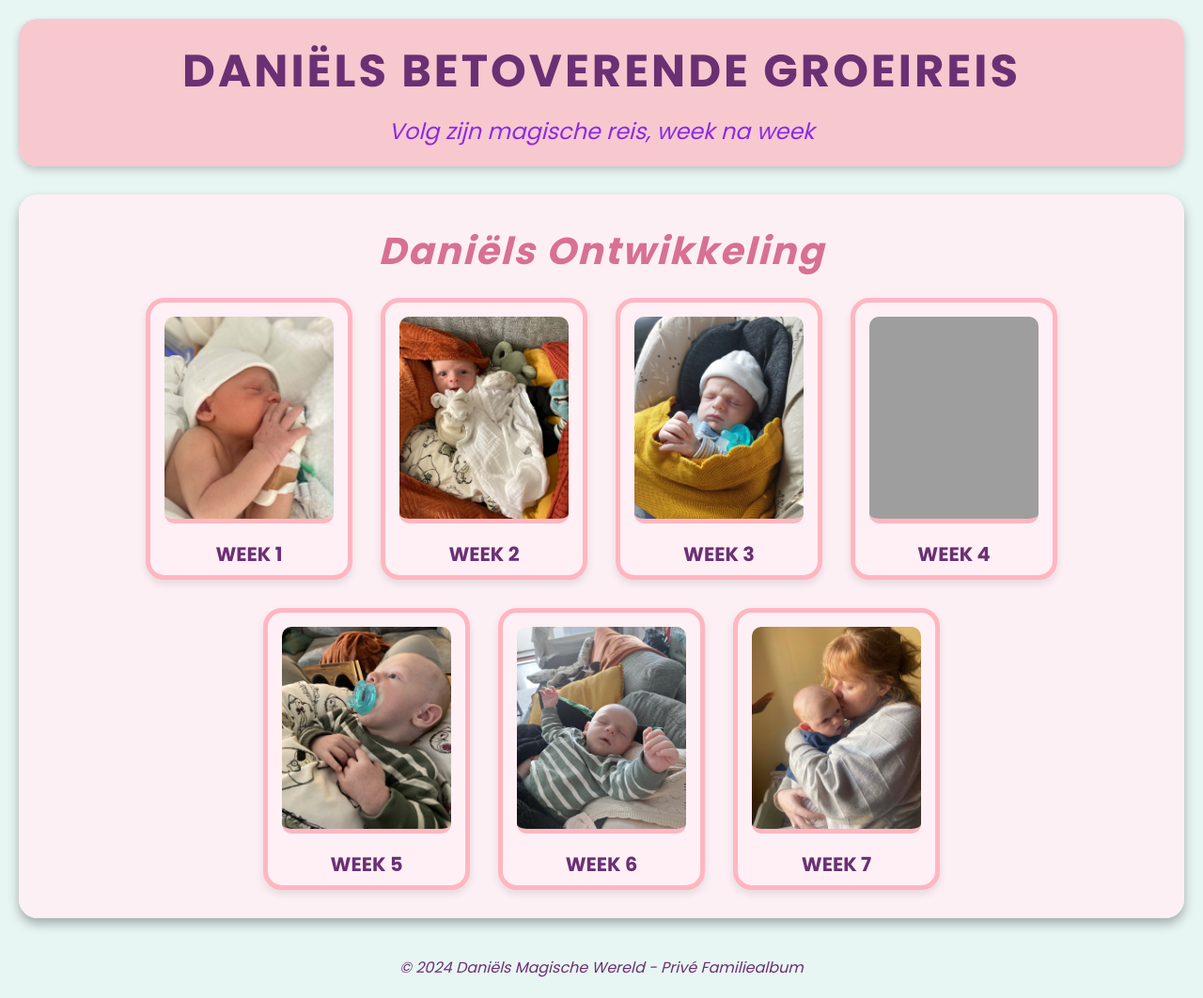
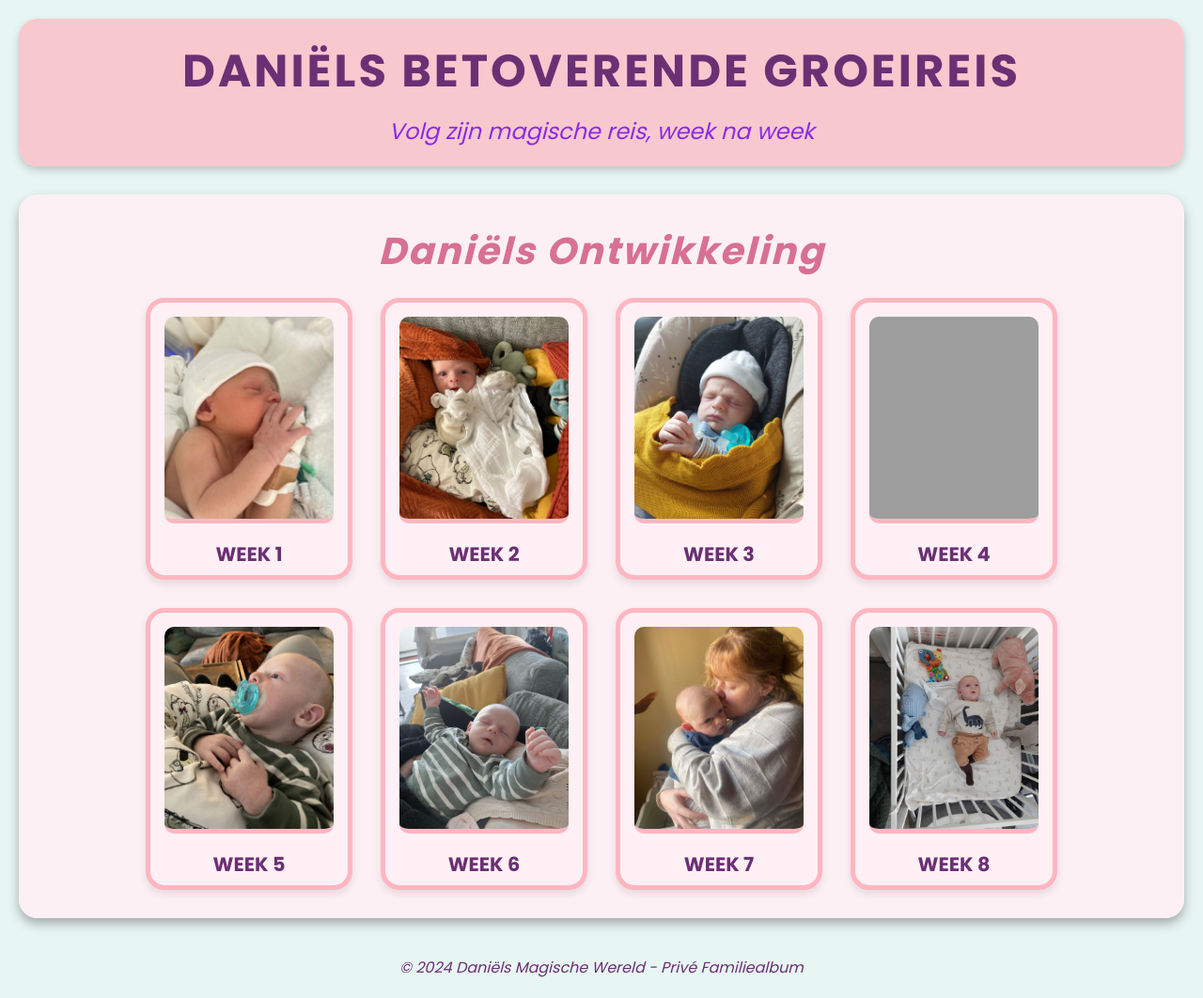
Before and after one commit to motherfuckingkeanefan/Daniels-Groeireis, a plain HTML site: page index.html in a window 1280 px wide. Shown: the whole page at 94% size. Drawn offline with Linux system fonts and the light colour scheme; grey boxes are pictures that could not be loaded.

Commit message:
Update index.html

```diff
--- a/index.html
+++ b/index.html
@@ -44,6 +44,10 @@
                 <img src="/Daniel vlinderfoto's/Week 7.jpg" alt="Daniël bij 7 weken">
                 <p>Week 7</p>
             </div>
+            <div class="photo-item">
+                <img src="/Daniel vlinderfoto's/Week 8.JPG" alt="Daniël bij 8 weken">
+                <p>Week 8</p>
+            </div>
         </div>
     </section>
     <footer>
```
